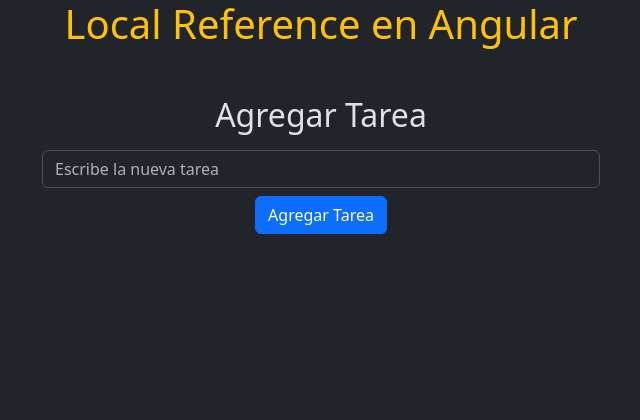
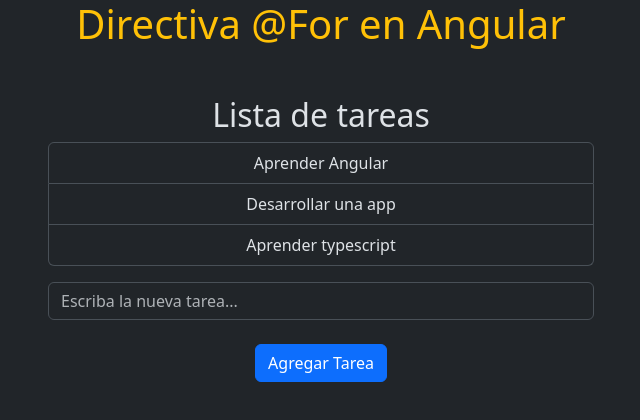
Before and after one commit to juliMillen/angular_curso, an Angular app: page / in a window 1280 px wide. Shown: the top 420 px of the page, without its empty margins (319-959 px from the left). Built offline with nearby package versions, Linux system fonts and the light colour scheme.

Commit message:
Directiva @for

```diff
--- a/src/app/app.component.html
+++ b/src/app/app.component.html
@@ -2,5 +2,5 @@
     <h1 class="text-center text-warning">
         {{title}}
     </h1>
-    <app-agregar-tarea/>
+    <app-componente-for/>
 </div>
--- a/src/app/app.component.ts
+++ b/src/app/app.component.ts
@@ -10,13 +10,14 @@
 import { SaludarComponent } from "./components/saludar/saludar.component";
 import { ComponenteIfComponent } from "./components/componente-if/componente-if.component";
 import { AgregarTareaComponent } from "./components/agregar-tarea/agregar-tarea.component";
+import { ComponenteForComponent } from "./components/componente-for/componente-for.component";
 
 @Component({
   selector: 'app-root',
-  imports: [RouterOutlet, NuevoComponenteComponent, ComponenteEnLineaComponent, InterpolacionComponent, PadreComponent, HijoComponent, MostrarMensajeComponent, ReplicadorComponent, SaludarComponent, ComponenteIfComponent, AgregarTareaComponent],
+  imports: [RouterOutlet, NuevoComponenteComponent, ComponenteEnLineaComponent, InterpolacionComponent, PadreComponent, HijoComponent, MostrarMensajeComponent, ReplicadorComponent, SaludarComponent, ComponenteIfComponent, AgregarTareaComponent, ComponenteForComponent],
   templateUrl: './app.component.html',
   styleUrl: './app.component.css'
 })
 export class AppComponent {
-  title = 'Local Reference en Angular';
+  title = 'Directiva @For en Angular';
 }
--- /dev/null
+++ b/src/app/components/componente-for/componente-for.component.html
@@ -0,0 +1,18 @@
+<div class="container mt-5">
+    <h2 class="text-center">Lista de tareas</h2>
+    <ul class="list-group w-50 mx-auto">
+        @for (tarea of tareas; track tarea) {
+            <li class="list-group-item text-center">
+                {{tarea}}
+            </li>
+        }
+    </ul>
+    <div class="mt-3 d-flex justify-content-center">
+        <input type="text" #tarea class="form-control mb-2 w-50" placeholder="Escriba la nueva tarea...">
+    </div>
+    <div class="d-flex justify-content-center">
+        <button class="btn btn-primary mt-3" (click)="agregarTarea(tarea.value);tarea.value=''">
+            Agregar Tarea
+        </button>
+    </div>
+</div>
--- /dev/null
+++ b/src/app/components/componente-for/componente-for.component.ts
@@ -0,0 +1,27 @@
+import { Component } from '@angular/core';
+
+@Component({
+  selector: 'app-componente-for',
+  imports: [],
+  templateUrl: './componente-for.component.html',
+  styleUrl: './componente-for.component.css'
+})
+
+
+export class ComponenteForComponent {
+
+  tareas : string[] = [
+    'Aprender Angular',
+    'Desarrollar una app',
+    'Aprender typescript'
+  ];
+
+
+  agregarTarea(nuevaTarea: string):void{
+    if(nuevaTarea){
+      this.tareas.push(nuevaTarea);
+    }else{
+      console.log('No se ha podido agregar la tarea');
+    }
+  }
+}
--- /dev/null
+++ b/src/app/model/Producto.ts
@@ -0,0 +1,6 @@
+export class Producto{
+    constructor(
+        public descripcion: string,
+        public precio: number
+    ) {}
+}
```
Also changed, not shown: src/app/components/componente-for/componente-for.component.css (added).
